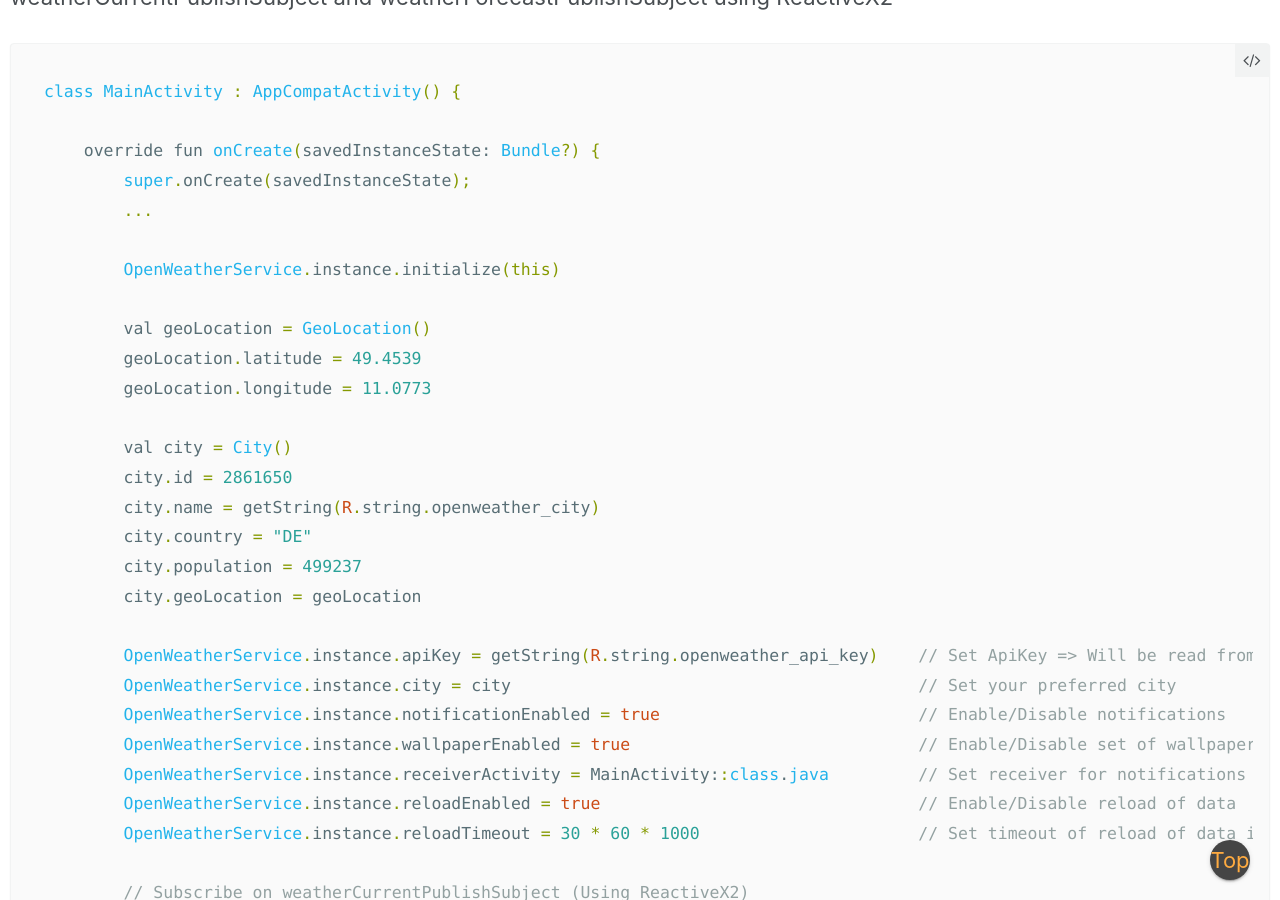
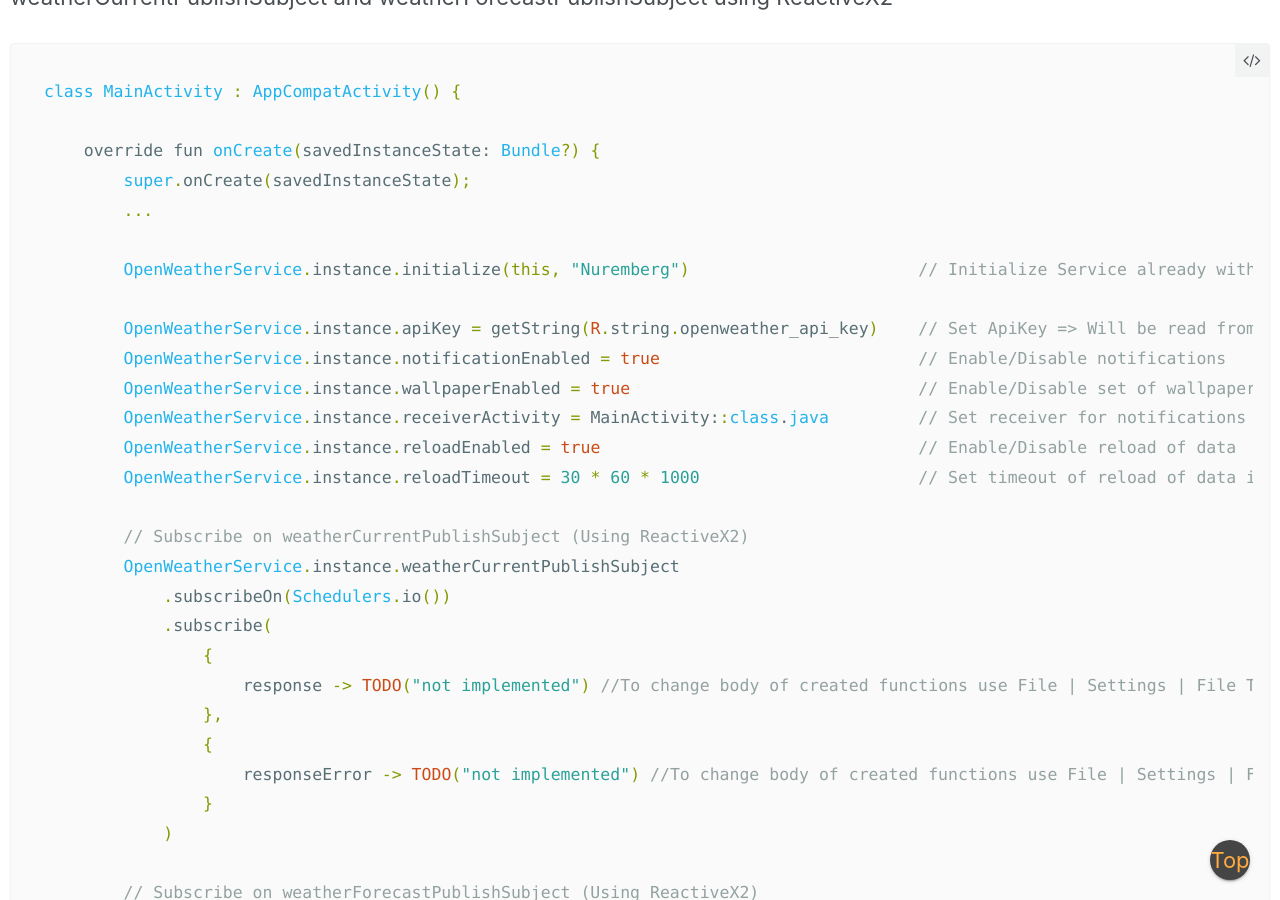
Before and after one commit to GuepardoApps/GuepardoApps.github.io, a Jekyll site: the page built from _pages/projects-openweather.md, in a window 1280 px wide and 900 px high, scrolled down 587 px. Built offline with Jekyll 4.4.1, drawn with Linux system fonts in a browser that asks for light colours.

Commit message:
updated OpenWeather-Android library

```diff
--- a/_pages/projects-openweather.md
+++ b/_pages/projects-openweather.md
@@ -26,21 +26,9 @@ class MainActivity : AppCompatActivity() {
         super.onCreate(savedInstanceState);
         ...
 
-        OpenWeatherService.instance.initialize(this)
-
-        val geoLocation = GeoLocation()
-        geoLocation.latitude = 49.4539
-        geoLocation.longitude = 11.0773
-
-        val city = City()
-        city.id = 2861650
-        city.name = getString(R.string.openweather_city)
-        city.country = "DE"
-        city.population = 499237
-        city.geoLocation = geoLocation
+        OpenWeatherService.instance.initialize(this, "Nuremberg")                       // Initialize Service already with your preferred city
 
         OpenWeatherService.instance.apiKey = getString(R.string.openweather_api_key)    // Set ApiKey => Will be read from xml file
-        OpenWeatherService.instance.city = city                                         // Set your preferred city
         OpenWeatherService.instance.notificationEnabled = true                          // Enable/Disable notifications
         OpenWeatherService.instance.wallpaperEnabled = true                             // Enable/Disable set of wallpaper
         OpenWeatherService.instance.receiverActivity = MainActivity::class.java         // Set receiver for notifications
```
Also changed, not shown: _pages/projects.md (+2 -2 lines).
